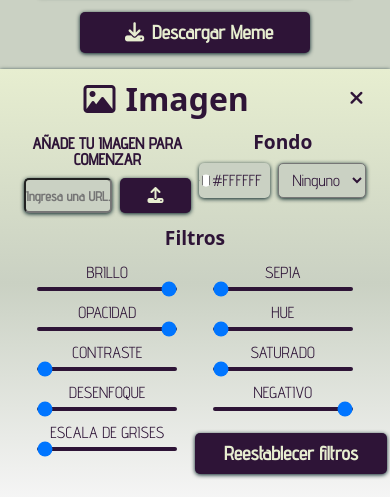
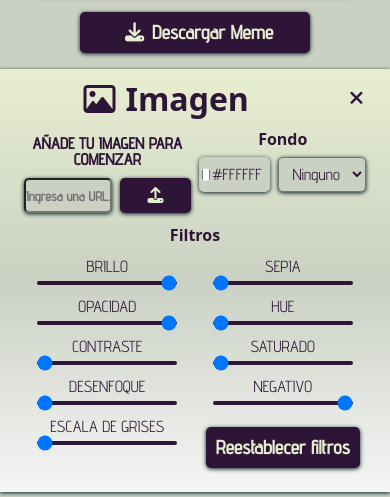
Before and after one commit to romicons/Meme-Generator, a plain HTML site: page index.html in a window 390 px wide. Shown: the part 636-1133 px from the top of the page. Drawn offline with Linux system fonts and the light colour scheme; a web font is replaced by a local one.

Commit message:
Changed the font-size of the h3 elements.

```diff
--- a/style.css
+++ b/style.css
@@ -629,6 +629,10 @@ label {
     padding-block: 1rem;
     }
 
+    h3 {
+    font-size: 1rem;
+    }
+
     #canvas {
     width: 80vw;
     height: 50vh;
@@ -714,4 +718,8 @@ label {
     display: grid;
     grid-template-columns: 50% 50%;
     }
+
+    #btn-default-filters {
+    width: 8em;
+    }
 }
```
